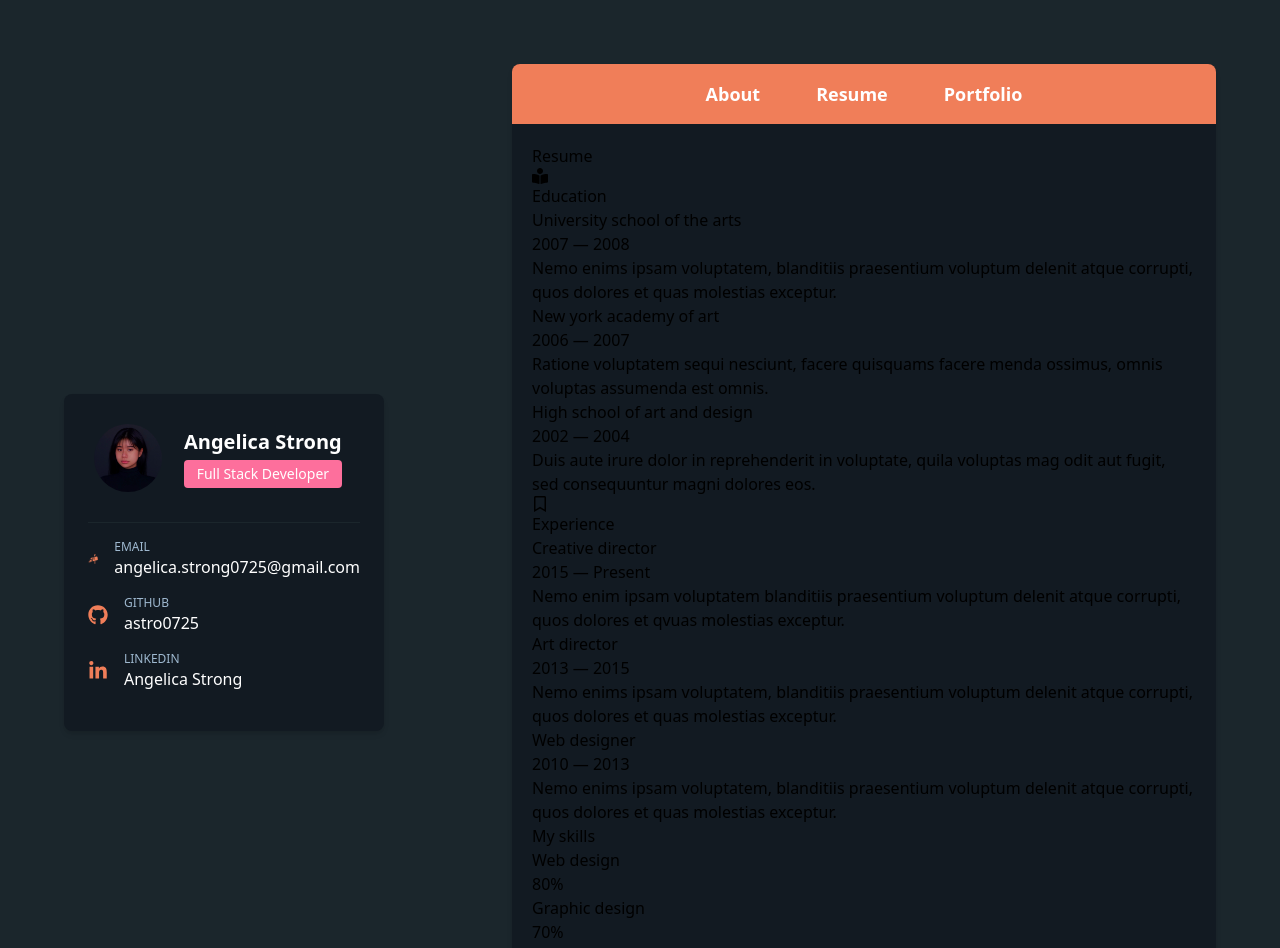
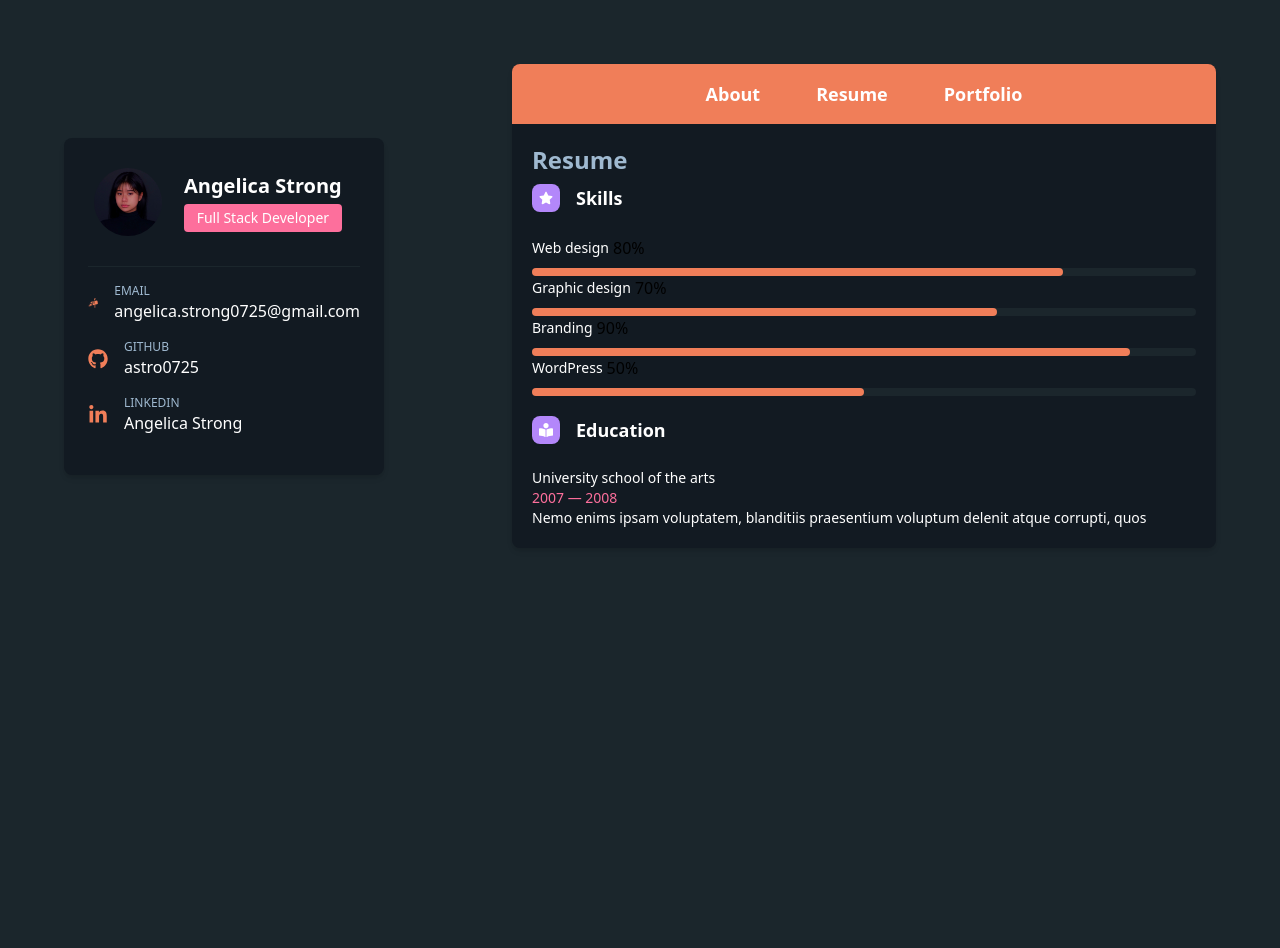
Before and after one commit to astro0725/portfolio, a React (Vite) app in the folder client/: page /resume in a window 1280 px wide. Shown: the top 948 px of the page. After the commit the page ends 800 px from the top, so only its background shows below. Built offline with nearby package versions, Linux system fonts and the light colour scheme.

Commit message:
changed layout for resume

```diff
--- a/client/src/pages/Resume/Resume.jsx
+++ b/client/src/pages/Resume/Resume.jsx
@@ -1,23 +1,38 @@
 import React from 'react';
-import { FaBookReader, FaRegBookmark } from "react-icons/fa";
+import { FaBookReader, FaBookmark, FaStar, FaDownload } from "react-icons/fa";
 import TimelineItem from './TimelineItem';
 import SkillItem from './SkillItem';
 
 const Resume = () => {
   return (
-    <section>
+    <section className='max-h-96 overflow-auto'>
       <header>
-        <h2 className="h2 article-title">Resume</h2>
+        <h2 className="mb-2 text-highlight text-2xl font-bold">Resume</h2>
       </header>
 
-      <div className="timeline">
-        <div className="title-wrapper">
-          <div className="icon-box">
+      <div>
+        <div className="flex items-center gap-4 mb-6">
+          <div className="relative bg-tertiary text-white w-7 h-7 flex justify-center items-center text-sm shadow-sm rounded-lg">
+            <FaStar />
+          </div>
+          <h3 className="text-white text-lg font-semibold">Skills</h3>
+        </div>
+        <ul>
+          <SkillItem title="Web design" value={80} />
+          <SkillItem title="Graphic design" value={70} />
+          <SkillItem title="Branding" value={90} />
+          <SkillItem title="WordPress" value={50} />
+        </ul>
+      </div>
+
+      <div className="mt-5 mb-7">
+        <div className="flex items-center gap-4 mb-6">
+          <div className="relative bg-tertiary text-white w-7 h-7 flex justify-center items-center text-sm shadow-sm rounded-lg">
             <FaBookReader />
           </div>
-          <h3 className="h3">Education</h3>
+          <h3 className="text-white text-lg font-semibold">Education</h3>
         </div>
-        <ol className="timeline-list">
+        <ol className="text-sm">
           <TimelineItem
             title="University school of the arts"
             date="2007 — 2008"
@@ -36,14 +51,14 @@ const Resume = () => {
         </ol>
       </div>
 
-      <div className="timeline">
-        <div className="title-wrapper">
-          <div className="icon-box">
-            <FaRegBookmark />
+      <div className="mb-7">
+        <div className="flex items-center gap-4 mb-6">
+          <div className="relative bg-tertiary text-white w-7 h-7 flex justify-center items-center text-sm shadow-sm rounded-lg">
+            <FaBookmark />
           </div>
-          <h3 className="h3">Experience</h3>
+          <h3 className="text-white text-lg font-semibold">Experience</h3>
         </div>
-        <ol className="timeline-list">
+        <ol className="text-sm">
           <TimelineItem
             title="Creative director"
             date="2015 — Present"
@@ -62,14 +77,19 @@ const Resume = () => {
         </ol>
       </div>
 
-      <div className="skill">
-        <h3 className="h3 skills-title">My skills</h3>
-        <ul className="skills-list content-card">
-          <SkillItem title="Web design" value={80} />
-          <SkillItem title="Graphic design" value={70} />
-          <SkillItem title="Branding" value={90} />
-          <SkillItem title="WordPress" value={50} />
-        </ul>
+      <div>
+        <div className="flex items-center gap-4 mt-6 mb-6">
+          <div className="relative bg-tertiary text-white w-7 h-7 flex justify-center items-center text-sm shadow-sm rounded-lg">
+            <FaDownload />
+          </div>
+          <h3 className="text-white text-lg font-semibold">Download</h3>
+        </div>
+        <div className="flex items-center justify-center">
+          <p className='text-white font-light text-sm'>Want to have a copy of my resume? Click the button below!</p>
+        </div>
+        <div className='m-5 flex items-center justify-center'>
+          <button className='bg-secondary font-medium text-sm text-white py-2 px-4 rounded-lg shadow-sm'>Download CV</button>
+        </div>
       </div>
     </section>
   );
--- a/client/src/pages/Resume/SkillItem.jsx
+++ b/client/src/pages/Resume/SkillItem.jsx
@@ -1,13 +1,12 @@
-
 const SkillItem = ({ title, value }) => {
   return (
-    <li className="skills-item">
-      <div className="title-wrapper">
-        <h5 className="h5">{title}</h5>
+    <li className="relative">
+      <div className="flex items-center gap-1 mb-2">
+        <h5 className="text-sm font-medium leading-5 text-white">{title}</h5>
         <data value={value}>{value}%</data>
       </div>
-      <div className="skill-progress-bg">
-        <div className="skill-progress-fill" style={{ width: `${value}%` }}></div>
+      <div className="bg-body w-full h-2 rounded-lg">
+        <div className="bg-primary h-full rounded-lg" style={{ width: `${value}%` }}></div>
       </div>
     </li>
   );
--- a/client/src/pages/Resume/TimelineItem.jsx
+++ b/client/src/pages/Resume/TimelineItem.jsx
@@ -1,11 +1,9 @@
-
-
 const TimelineItem = ({ title, date, description }) => {
   return (
-    <li className="timeline-item">
-      <h4 className="h4 timeline-item-title">{title}</h4>
-      <span>{date}</span>
-      <p className="timeline-text">{description}</p>
+    <li className="relative">
+      <h4 className="text-sm font-medium leading-5 text-white">{title}</h4>
+      <span className='text-secondary'>{date}</span>
+      <p className="text-white font-light text-sm">{description}</p>
     </li>
   );
 }
```
Also changed, not shown: client/src/assets/css/tailwind.css.
